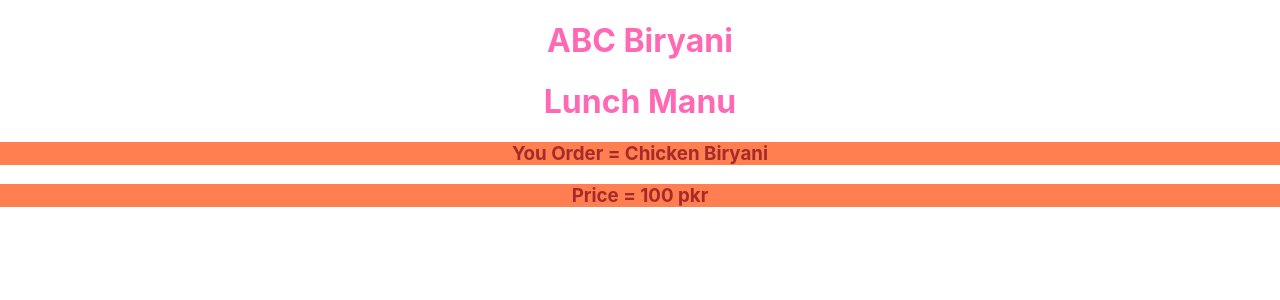
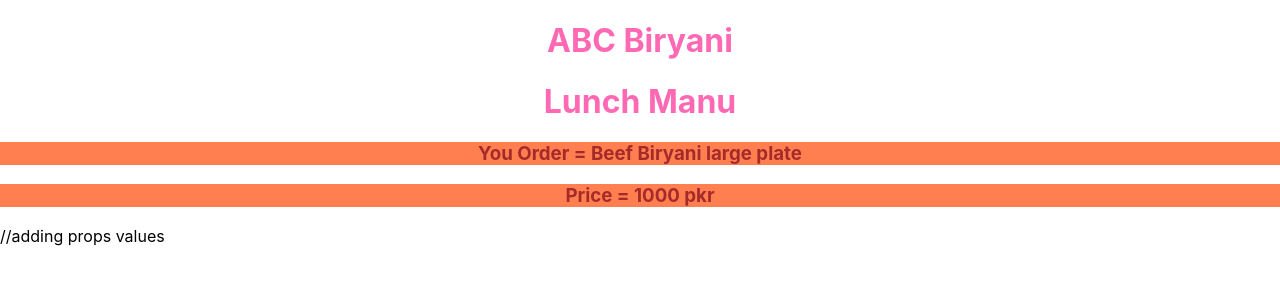
Before and after one commit to ShoaibAbbasDev/Bootcammp-Lec3-Reactjs, a React (Create React App) app: page / in a window 1280 px wide. Shown: the top 300 px of the page. Built offline with nearby package versions, Linux system fonts and the light colour scheme.

Commit message:
Update App.js

```diff
--- a/src/App.js
+++ b/src/App.js
@@ -6,7 +6,7 @@ function App() {
   return (
     <div>
       <h1>ABC Biryani</h1>
-      <Lunch Foods="Chicken Biryani" Price="100 pkr" />
+      <Lunch Foods="Beef Biryani large plate" Price="1000 pkr" /> //adding props values
   </div>
   );
 }
```
